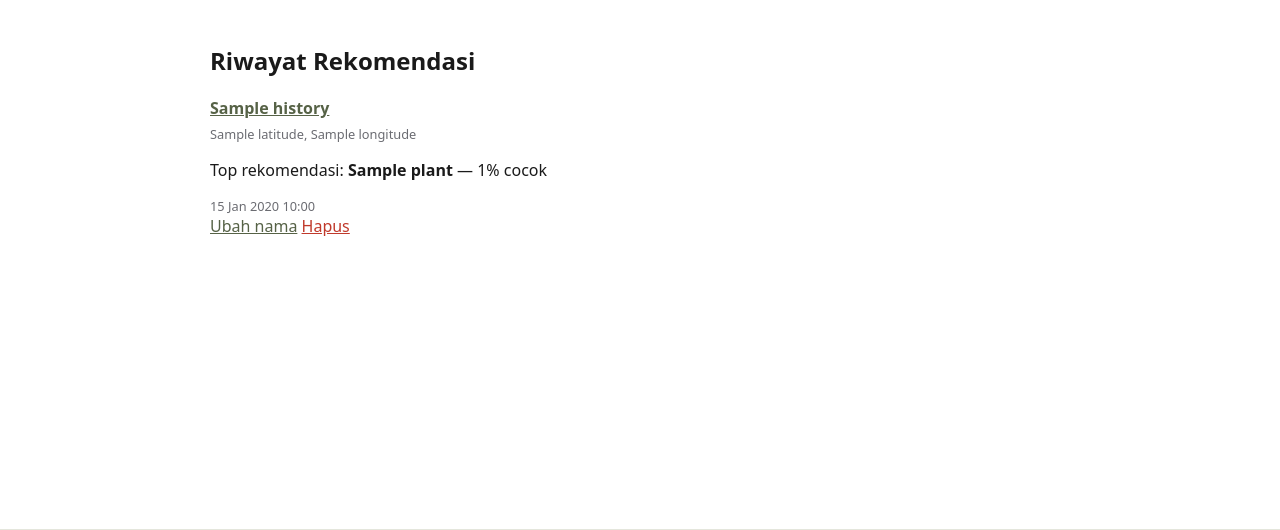
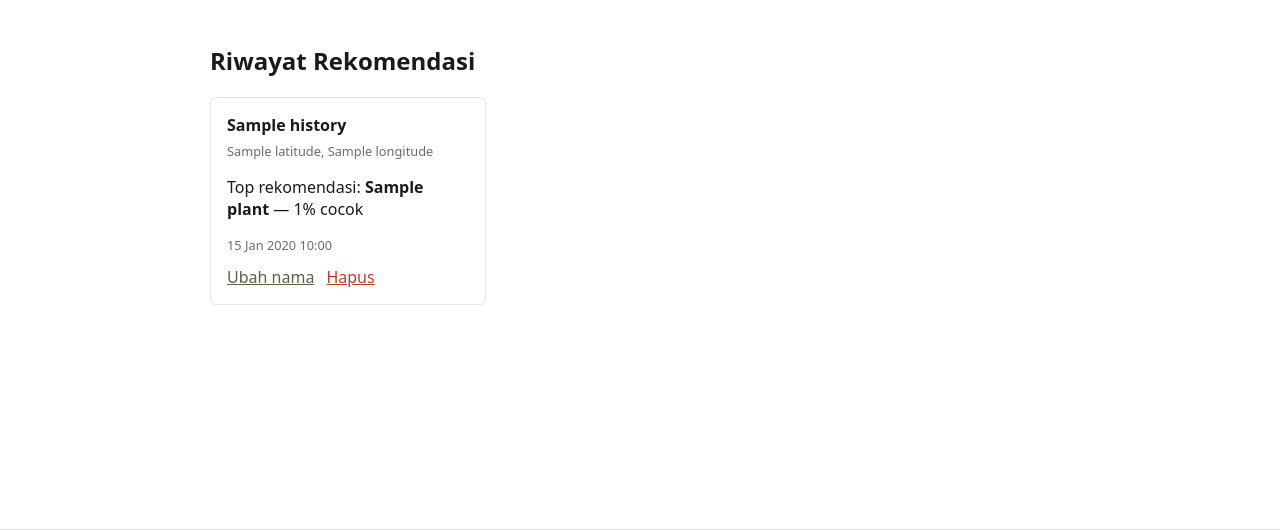
Before and after one commit to PBP-C13-25/NANEM, a Django app: template templates/recommendations/history_list.html in a window 1280 px wide. Shown: the part 69-599 px from the top of the page. Run offline with Django 5.2, Linux system fonts and the light colour scheme; the template is opened without the code that fills it: most values are stand-ins (such as "Sample title", 1, 10 or a date in 2020).

Commit message:
refactor(recommendations): riwayat pakai komponen modal, empty state, dan card

```diff
--- a/apps/recommendations/views.py
+++ b/apps/recommendations/views.py
@@ -152,7 +152,7 @@ class HistoryUpdateView(RegularUserRequiredMixin, OwnedQuerysetMixin, UpdateView
 #* DELETE HISTORY
 class HistoryDeleteView(RegularUserRequiredMixin, OwnedQuerysetMixin, DeleteView):
     model = RecommendationHistory
-    template_name = "recommendations/history_confirm_delete.html"
+    template_name = "recommendations/history_confirm_modal.html"
     context_object_name = "history"
     success_url = reverse_lazy("recommendations:history_list")
 
--- /dev/null
+++ b/static/css/pages/history.css
@@ -0,0 +1,32 @@
+/* CARD GRID */
+.history-grid {
+  display: grid;
+  gap: 16px;
+  grid-template-columns: repeat(auto-fill, minmax(240px, 1fr));
+}
+
+.history-card {
+  padding: 16px;
+  background: var(--color-surface);
+  border: 1px solid var(--color-border);
+  border-radius: var(--radius-md);
+}
+
+.history-card__title {
+  color: inherit;
+  text-decoration: none;
+}
+
+.history-card__actions {
+  display: flex;
+  gap: 12px;
+  margin-top: 12px;
+}
+
+.history-detail__header {
+  display: flex;
+  align-items: center;
+  justify-content: space-between;
+  flex-wrap: wrap;
+  gap: 12px;
+}
--- a/templates/recommendations/history_detail.html
+++ b/templates/recommendations/history_detail.html
@@ -1,7 +1,9 @@
 {% extends "base.html" %}
-
+{% load static %}
 {% block title %}{{ history.land_name }} - Riwayat{% endblock %}
-
+{% block extra_css %}
+<link rel="stylesheet" href="{% static 'css/pages/history.css' %}">
+{% endblock %}
 {% block content %}
 <section>
     <div class="history-detail__header">
--- a/templates/recommendations/history_list.html
+++ b/templates/recommendations/history_list.html
@@ -1,7 +1,9 @@
 {% extends "base.html" %}
-
+{% load static %}
 {% block title %}Riwayat Rekomendasi - Tanem{% endblock %}
-
+{% block extra_css %}
+<link rel="stylesheet" href="{% static 'css/pages/history.css' %}">
+{% endblock %}
 {% block content %}
 <section>
     <h1>Riwayat Rekomendasi</h1>
@@ -80,7 +82,8 @@
         </nav>
         {% endif %}
     {% else %}
-        <p>Belum ada riwayat. <a href="{% url 'recommendations:index' %}">Coba rekomendasi pertamamu</a>.</p>
+        {% url 'recommendations:index' as cta_url %}
+        {% include "components/empty_state.html" with icon="history" title="Belum ada riwayat" text="Hasil rekomendasi yang kamu simpan bakal muncul di sini." action_url=cta_url action_label="Cari Rekomendasi" %}
     {% endif %}
 </section>
 {% endblock %}
```
Also changed, not shown: templates/recommendations/history_confirm_modal.html (+17 -9 lines), templates/recommendations/history_update.html (+18 -8 lines), templates/recommendations/index.html (+6 -6 lines).
